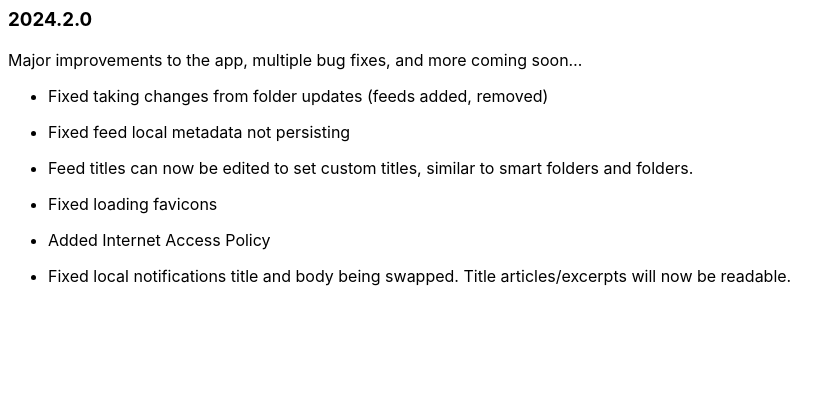
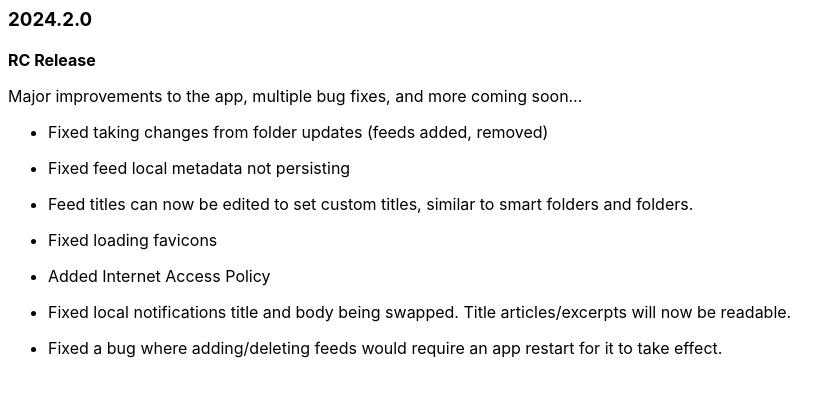
Before and after one commit to ElytraApp/Elytra, a Jekyll site: the page built from _posts/2024-02-03-573.md, in a window 1280 px wide. Shown: the top 397 px of the page, without its empty margins (0-840 px from the left). Built offline with Jekyll 4.4.1, drawn with Linux system fonts in a browser that asks for light colours; our own code applies the rules of GitHub Pages for plain Markdown files.

Commit message:
updated changelog
Signed-off-by: Nikhil Nigade <nikhil@dezinezync.com>

```diff
--- a/_posts/2024-02-03-573.md
+++ b/_posts/2024-02-03-573.md
@@ -12,6 +12,8 @@ minVer: 13.0
 
 ### 2024.2.0
 
+**RC Release**
+
 Major improvements to the app, multiple bug fixes, and more coming soon...
 
 - Fixed taking changes from folder updates (feeds added, removed)
@@ -25,3 +27,5 @@ Major improvements to the app, multiple bug fixes, and more coming soon...
 - Added Internet Access Policy
 
 - Fixed local notifications title and body being swapped. Title articles/excerpts will now be readable.
+
+- Fixed a bug where adding/deleting feeds would require an app restart for it to take effect.
```
